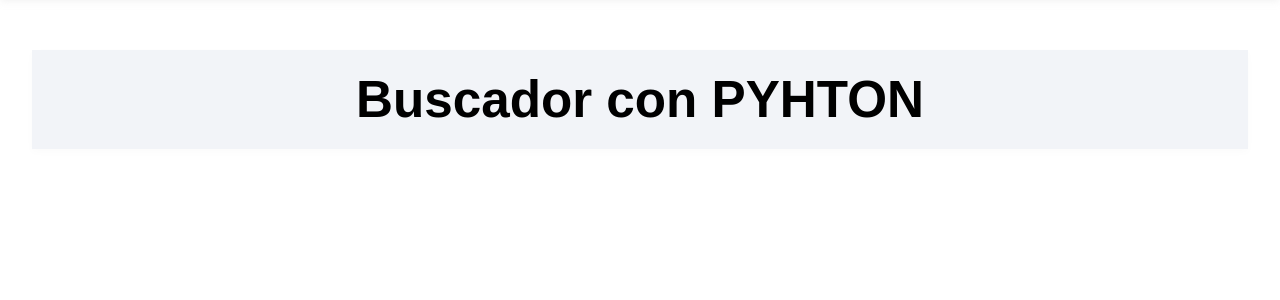
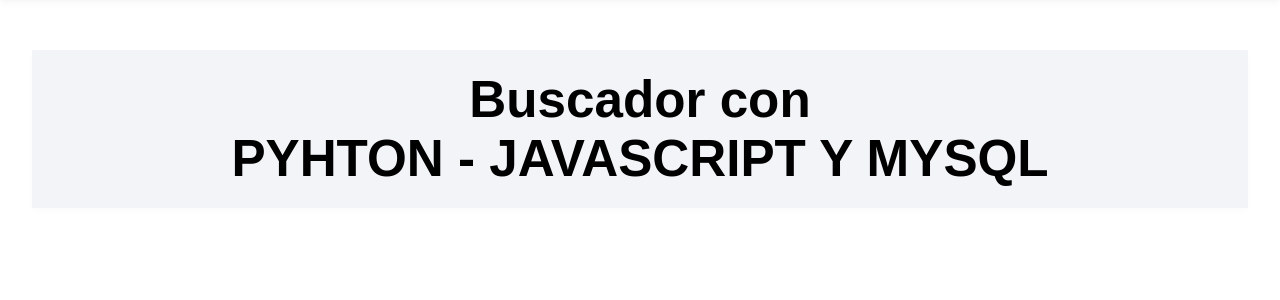
Before and after one commit to urian121/Buscador-con-Python-Flask-JavaScript-y-Mysql, a Flask app: page / in a window 1280 px wide. Shown: the part 80-380 px from the top of the page. Run offline with Flask 2, Linux system fonts and the light colour scheme; some libraries are stand-ins or nearby versions.

Commit message:
proyecto terminado y funcional

```diff
--- a/app/app.py
+++ b/app/app.py
@@ -9,7 +9,6 @@ app = Flask(__name__)
 application = app
 
 app.secret_key = '97110c78ae51a45afcb3380af008f90b23a5d1616bf19bc29098105da20fe'
-
 
 
 #Creando mi Decorador para el Home
--- a/app/confiDB.py
+++ b/app/confiDB.py
@@ -1,4 +1,3 @@
-
 #Importando Libreria mysql.connector para conectar Python con MySQL
 import mysql.connector
 
--- a/app/templates/public/index.html
+++ b/app/templates/public/index.html
@@ -1,6 +1,5 @@
 <!DOCTYPE html>
 <html lang="es">
-
 <head>
   <meta charset="UTF-8">
   <meta http-equiv="X-UA-Compatible" content="IE=edge">
@@ -40,7 +39,7 @@
 
   <div id="RespBusq">
     <h1 class="text-center">
-      Buscador con PYHTON
+      Buscador con <br> PYHTON - JAVASCRIPT Y MYSQL
     </h1>
   </div>
 
@@ -75,9 +74,6 @@
     function busqueda(inputValorBuscar) {
       console.log(inputValorBuscar);
 
-
-
-
       var urlForm = "{{ url_for('BuscarEmpleado') }}";
       $.ajax({
         type: "POST",
@@ -99,7 +95,7 @@
         },
         success: function (resp) {
           console.log(resp);
-          $('#RespBusq').html(resp);
+          document.querySelector('#RespBusq').innerHTML = resp;
         },
         error: function () {
           alert("error petición ajax  😭");
@@ -109,6 +105,5 @@
   </script>
   {% endblock %}
 
-
 </body>
 </html>
```
Also changed, not shown: app/templates/public/resultadoBusqueda.html (+4 -5 lines), app/README.md.
